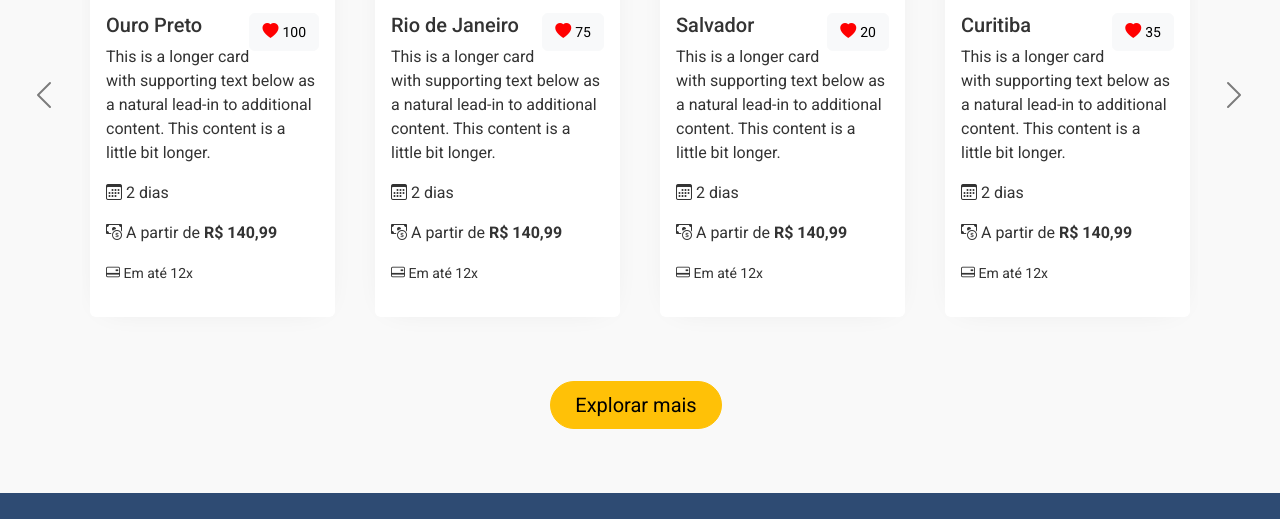
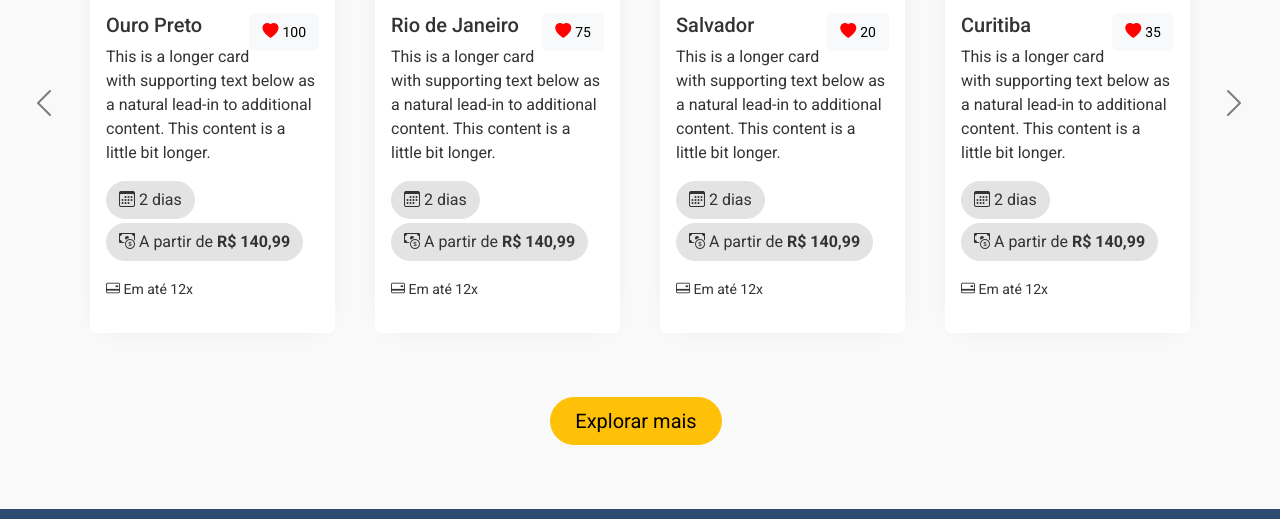
Before and after one commit to gilmar-santana/quatour, a plain HTML site: page index.html in a window 1280 px wide. Shown: the part 880-1399 px from the top of the page. Drawn offline with nearby package versions, Linux system fonts and the light colour scheme.

Commit message:
Alteração de cor de botões.

```diff
--- a/index.html
+++ b/index.html
@@ -93,8 +93,8 @@
 											<div class="card-body">
 												<h5 class="card-title">Ouro Preto <button class="btn btn-light heart float-end"><i class="bi bi-heart-fill"></i> <span>100</span></button></h5>
 												<p class="card-text">This is a longer card with supporting text below as a natural lead-in to additional content. This content is a little bit longer.</p>
-												<p><i class="bi bi-calendar3"></i> 2 dias</p>
-												<p><i class="bi bi-cash-coin"></i> A partir de <strong>R$ 140,99</strong></p>
+												<p class="mb-1"><span class="btn btn-secondary rounded-5"><i class="bi bi-calendar3"></i> 2 dias</span></p>
+												<p><span class="btn btn-secondary rounded-5"><i class="bi bi-cash-coin"></i> A partir de <strong>R$ 140,99</strong></span></p>
 												<p><small><i class="bi bi-credit-card-2-back"></i> Em até 12x</small></p>
 											</div>
 										</div>
@@ -105,8 +105,8 @@
 											<div class="card-body">
 												<h5 class="card-title">Rio de Janeiro <button class="btn btn-light heart float-end"><i class="bi bi-heart-fill"></i> <span>75</span></button></h5>
 												<p class="card-text">This is a longer card with supporting text below as a natural lead-in to additional content. This content is a little bit longer.</p>
-												<p><i class="bi bi-calendar3"></i> 2 dias</p>
-												<p><i class="bi bi-cash-coin"></i> A partir de <strong>R$ 140,99</strong></p>
+												<p class="mb-1"><span class="btn btn-secondary rounded-5"><i class="bi bi-calendar3"></i> 2 dias</span></p>
+												<p><span class="btn btn-secondary rounded-5"><i class="bi bi-cash-coin"></i> A partir de <strong>R$ 140,99</strong></span></p>
 												<p><small><i class="bi bi-credit-card-2-back"></i> Em até 12x</small></p>
 											</div>
 										</div>
@@ -117,8 +117,8 @@
 											<div class="card-body">
 												<h5 class="card-title">Salvador <button class="btn btn-light heart float-end"><i class="bi bi-heart-fill"></i> <span>20</span></button></h5>
 												<p class="card-text">This is a longer card with supporting text below as a natural lead-in to additional content. This content is a little bit longer.</p>
-												<p><i class="bi bi-calendar3"></i> 2 dias</p>
-												<p><i class="bi bi-cash-coin"></i> A partir de <strong>R$ 140,99</strong></p>
+												<p class="mb-1"><span class="btn btn-secondary rounded-5"><i class="bi bi-calendar3"></i> 2 dias</span></p>
+												<p><span class="btn btn-secondary rounded-5"><i class="bi bi-cash-coin"></i> A partir de <strong>R$ 140,99</strong></span></p>
 												<p><small><i class="bi bi-credit-card-2-back"></i> Em até 12x</small></p>
 											</div>
 										</div>
@@ -129,8 +129,8 @@
 											<div class="card-body">
 												<h5 class="card-title">Curitiba <button class="btn btn-light heart float-end"><i class="bi bi-heart-fill"></i> <span>35</span></button></h5>
 												<p class="card-text">This is a longer card with supporting text below as a natural lead-in to additional content. This content is a little bit longer.</p>
-												<p><i class="bi bi-calendar3"></i> 2 dias</p>
-												<p><i class="bi bi-cash-coin"></i> A partir de <strong>R$ 140,99</strong></p>
+												<p class="mb-1"><span class="btn btn-secondary rounded-5"><i class="bi bi-calendar3"></i> 2 dias</span></p>
+												<p><span class="btn btn-secondary rounded-5"><i class="bi bi-cash-coin"></i> A partir de <strong>R$ 140,99</strong></span></p>
 												<p><small><i class="bi bi-credit-card-2-back"></i> Em até 12x</small></p>
 											</div>
 										</div>
@@ -145,8 +145,8 @@
 											<div class="card-body">
 												<h5 class="card-title">Ouro Preto <button class="btn btn-light heart float-end"><i class="bi bi-heart-fill"></i> <span>100</span></button></h5>
 												<p class="card-text">This is a longer card with supporting text below as a natural lead-in to additional content. This content is a little bit longer.</p>
-												<p><i class="bi bi-calendar3"></i> 2 dias</p>
-												<p><i class="bi bi-cash-coin"></i> A partir de <strong>R$ 140,99</strong></p>
+												<p class="mb-1"><span class="btn btn-secondary rounded-5"><i class="bi bi-calendar3"></i> 2 dias</span></p>
+												<p><span class="btn btn-secondary rounded-5"><i class="bi bi-cash-coin"></i> A partir de <strong>R$ 140,99</strong></span></p>
 												<p><small><i class="bi bi-credit-card-2-back"></i> Em até 12x</small></p>
 											</div>
 										</div>
@@ -157,8 +157,8 @@
 											<div class="card-body">
 												<h5 class="card-title">Rio de Janeiro <button class="btn btn-light heart float-end"><i class="bi bi-heart-fill"></i> <span>75</span></button></h5>
 												<p class="card-text">This is a longer card with supporting text below as a natural lead-in to additional content. This content is a little bit longer.</p>
-												<p><i class="bi bi-calendar3"></i> 2 dias</p>
-												<p><i class="bi bi-cash-coin"></i> A partir de <strong>R$ 140,99</strong></p>
+												<p class="mb-1"><span class="btn btn-secondary rounded-5"><i class="bi bi-calendar3"></i> 2 dias</span></p>
+												<p><span class="btn btn-secondary rounded-5"><i class="bi bi-cash-coin"></i> A partir de <strong>R$ 140,99</strong></span></p>
 												<p><small><i class="bi bi-credit-card-2-back"></i> Em até 12x</small></p>
 											</div>
 										</div>
@@ -169,8 +169,8 @@
 											<div class="card-body">
 												<h5 class="card-title">Salvador <button class="btn btn-light heart float-end"><i class="bi bi-heart-fill"></i> <span>20</span></button></h5>
 												<p class="card-text">This is a longer card with supporting text below as a natural lead-in to additional content. This content is a little bit longer.</p>
-												<p><i class="bi bi-calendar3"></i> 2 dias</p>
-												<p><i class="bi bi-cash-coin"></i> A partir de <strong>R$ 140,99</strong></p>
+												<p class="mb-1"><span class="btn btn-secondary rounded-5"><i class="bi bi-calendar3"></i> 2 dias</span></p>
+												<p><span class="btn btn-secondary rounded-5"><i class="bi bi-cash-coin"></i> A partir de <strong>R$ 140,99</strong></span></p>
 												<p><small><i class="bi bi-credit-card-2-back"></i> Em até 12x</small></p>
 											</div>
 										</div>
@@ -181,8 +181,8 @@
 											<div class="card-body">
 												<h5 class="card-title">Curitiba <button class="btn btn-light heart float-end"><i class="bi bi-heart-fill"></i> <span>35</span></button></h5>
 												<p class="card-text">This is a longer card with supporting text below as a natural lead-in to additional content. This content is a little bit longer.</p>
-												<p><i class="bi bi-calendar3"></i> 2 dias</p>
-												<p><i class="bi bi-cash-coin"></i> A partir de <strong>R$ 140,99</strong></p>
+												<p class="mb-1"><span class="btn btn-secondary rounded-5"><i class="bi bi-calendar3"></i> 2 dias</span></p>
+												<p><span class="btn btn-secondary rounded-5"><i class="bi bi-cash-coin"></i> A partir de <strong>R$ 140,99</strong></span></p>
 												<p><small><i class="bi bi-credit-card-2-back"></i> Em até 12x</small></p>
 											</div>
 										</div>
@@ -197,8 +197,8 @@
 											<div class="card-body">
 												<h5 class="card-title">Ouro Preto <button class="btn btn-light heart float-end"><i class="bi bi-heart-fill"></i> <span>100</span></button></h5>
 												<p class="card-text">This is a longer card with supporting text below as a natural lead-in to additional content. This content is a little bit longer.</p>
-												<p><i class="bi bi-calendar3"></i> 2 dias</p>
-												<p><i class="bi bi-cash-coin"></i> A partir de <strong>R$ 140,99</strong></p>
+												<p class="mb-1"><span class="btn btn-secondary rounded-5"><i class="bi bi-calendar3"></i> 2 dias</span></p>
+												<p><span class="btn btn-secondary rounded-5"><i class="bi bi-cash-coin"></i> A partir de <strong>R$ 140,99</strong></span></p>
 												<p><small><i class="bi bi-credit-card-2-back"></i> Em até 12x</small></p>
 											</div>
 										</div>
@@ -209,8 +209,8 @@
 											<div class="card-body">
 												<h5 class="card-title">Rio de Janeiro <button class="btn btn-light heart float-end"><i class="bi bi-heart-fill"></i> <span>75</span></button></h5>
 												<p class="card-text">This is a longer card with supporting text below as a natural lead-in to additional content. This content is a little bit longer.</p>
-												<p><i class="bi bi-calendar3"></i> 2 dias</p>
-												<p><i class="bi bi-cash-coin"></i> A partir de <strong>R$ 140,99</strong></p>
+												<p class="mb-1"><span class="btn btn-secondary rounded-5"><i class="bi bi-calendar3"></i> 2 dias</span></p>
+												<p><span class="btn btn-secondary rounded-5"><i class="bi bi-cash-coin"></i> A partir de <strong>R$ 140,99</strong></span></p>
 												<p><small><i class="bi bi-credit-card-2-back"></i> Em até 12x</small></p>
 											</div>
 										</div>
@@ -221,8 +221,8 @@
 											<div class="card-body">
 												<h5 class="card-title">Salvador <button class="btn btn-light heart float-end"><i class="bi bi-heart-fill"></i> <span>20</span></button></h5>
 												<p class="card-text">This is a longer card with supporting text below as a natural lead-in to additional content. This content is a little bit longer.</p>
-												<p><i class="bi bi-calendar3"></i> 2 dias</p>
-												<p><i class="bi bi-cash-coin"></i> A partir de <strong>R$ 140,99</strong></p>
+												<p class="mb-1"><span class="btn btn-secondary rounded-5"><i class="bi bi-calendar3"></i> 2 dias</span></p>
+												<p><span class="btn btn-secondary rounded-5"><i class="bi bi-cash-coin"></i> A partir de <strong>R$ 140,99</strong></span></p>
 												<p><small><i class="bi bi-credit-card-2-back"></i> Em até 12x</small></p>
 											</div>
 										</div>
@@ -233,8 +233,8 @@
 											<div class="card-body">
 												<h5 class="card-title">Curitiba <button class="btn btn-light heart float-end"><i class="bi bi-heart-fill"></i> <span>35</span></button></h5>
 												<p class="card-text">This is a longer card with supporting text below as a natural lead-in to additional content. This content is a little bit longer.</p>
-												<p><i class="bi bi-calendar3"></i> 2 dias</p>
-												<p><i class="bi bi-cash-coin"></i> A partir de <strong>R$ 140,99</strong></p>
+												<p class="mb-1"><span class="btn btn-secondary rounded-5"><i class="bi bi-calendar3"></i> 2 dias</span></p>
+												<p><span class="btn btn-secondary rounded-5"><i class="bi bi-cash-coin"></i> A partir de <strong>R$ 140,99</strong></span></p>
 												<p><small><i class="bi bi-credit-card-2-back"></i> Em até 12x</small></p>
 											</div>
 										</div>
```
